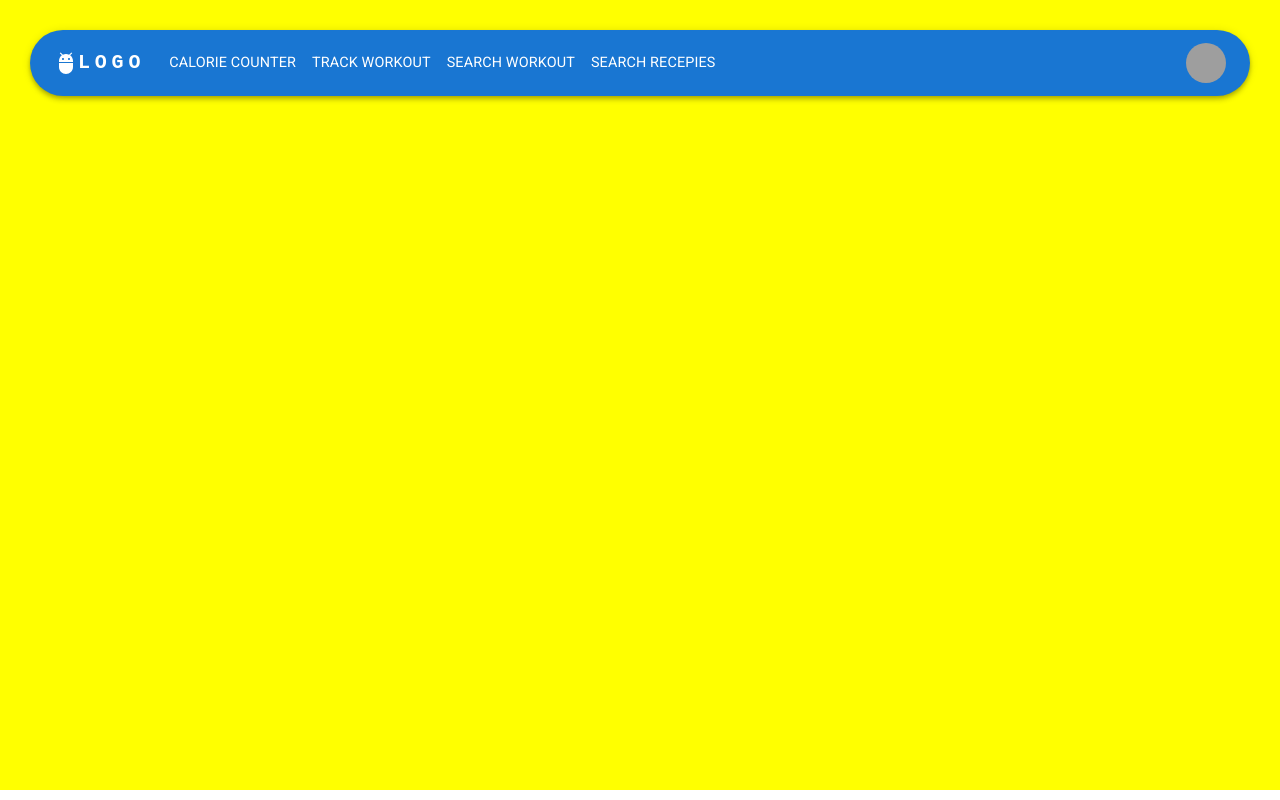
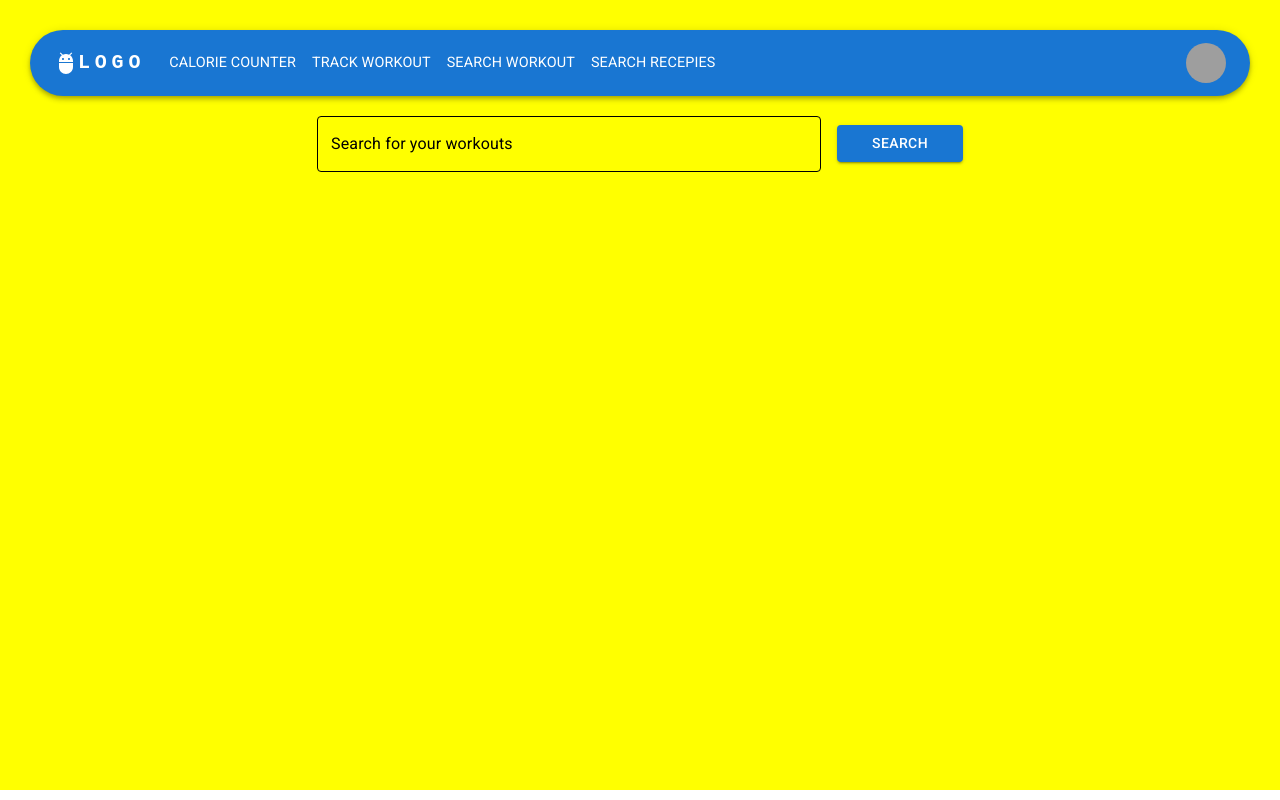
Before and after one commit to Mr-Nobuddy/Fitness-App, a React (Create React App) app: page /searchworkout in a window 1280 px wide. Built offline with nearby package versions, Linux system fonts and the light colour scheme; grey boxes are pictures that could not be loaded.

Commit message:
added one more page searchworkout

```diff
--- a/src/Components/CalorieCounter.jsx
+++ b/src/Components/CalorieCounter.jsx
@@ -17,7 +17,7 @@ import CardActions from "@mui/material/CardActions";
 import CardContent from "@mui/material/CardContent";
 import NavBar from "./NavBar";
 import { IoIosCloseCircleOutline } from "react-icons/io";
-import CircularProgress from '@mui/material/CircularProgress';
+import CircularProgress from "@mui/material/CircularProgress";
 
 const Home = () => {
   const [searchFood, setSearchFood] = React.useState("");
@@ -203,7 +203,7 @@ const Home = () => {
             height: "55px",
             "&:hover": { backgroundColor: "black" },
             borderRadius: "50px",
-            marginBottom:"20px"
+            marginBottom: "20px",
           }}
           onClick={handleSearch}
         >
@@ -211,7 +211,14 @@ const Home = () => {
           Search{" "}
         </Button>
       </Box>
-      <Box sx={{ display: showLoader ? "flex" : "none",width:"100%",justifyContent:"center",alignItems:"center"}}>
+      <Box
+        sx={{
+          display: showLoader ? "flex" : "none",
+          width: "100%",
+          justifyContent: "center",
+          alignItems: "center",
+        }}
+      >
         <CircularProgress />
       </Box>
       {show ? (
@@ -235,7 +242,9 @@ const Home = () => {
                   sx={{
                     fontWeight: "900",
                     fontSize: "2.2rem",
-                    textAlign: "center",
+                    textAlign: "start",
+                    width: "80%",
+                    // border:"1px solid black"
                   }}
                 >
                   {name}
@@ -246,11 +255,33 @@ const Home = () => {
                     display: "flex",
                     justifyContent: "flex-end",
                     alignItems: "center",
-                    width: "100%",
+                    width: "20%",
+                    // border:"1px solid black"
                   }}
                   // onClick={() => setShow(false)}
                 >
-                  <IoIosCloseCircleOutline size={40} onClick={() => setShow(false)} style={{cursor:"pointer"}}/>
+                  <IoIosCloseCircleOutline
+                    size={40}
+                    onClick={() => setShow(false)}
+                    style={{ cursor: "pointer" }}
+                  />
+                </Typography>
+              </Stack>
+
+              <Stack sx={{ marginBottom: "10px" }} direction="row">
+                <Typography sx={{ fontWeight: "900", fontSize: "1.5rem" }}>
+                  Servings
+                </Typography>
+                <Typography
+                  sx={{
+                    fontSize: "1.1rem",
+                    display: "flex",
+                    justifyContent: "flex-end",
+                    alignItems: "center",
+                    width: "100%",
+                  }}
+                >
+                  {servings}
                 </Typography>
               </Stack>
 
@@ -360,7 +391,7 @@ const Home = () => {
       ) : (
         ""
       )}
-      <Box sx={{ marginTop: "20px", width: "100%" ,marginBottom:"70px"}}>
+      <Box sx={{ marginTop: "20px", width: "100%", marginBottom: "70px" }}>
         <Accordion>
           <AccordionSummary
             expandIcon={<ExpandMoreIcon />}
--- a/src/Components/SearchWorkout.jsx
+++ b/src/Components/SearchWorkout.jsx
@@ -1,13 +1,117 @@
-import { Box } from '@mui/material'
-import React from 'react'
-import NavBar from './NavBar'
+import { Autocomplete, Box, Button, Stack, TextField } from "@mui/material";
+import React, { useState } from "react";
+import NavBar from "./NavBar";
+import axios from "axios";
+import Card from "@mui/material/Card";
+import CardActions from "@mui/material/CardActions";
+import CardContent from "@mui/material/CardContent";
 
 const SearchWorkout = () => {
+  const [search_ex, setSearchEx] = useState("");
+  const [show, setShow] = useState(false);
+  const [showLoader, setShowLoader] = useState(false);
+  const [bodypart, setBodyPart] = useState("");
+  const [equipment, setEquipment] = useState("");
+  const [gif, setGif] = useState("");
+  const [workout_name, setWorkOutName] = useState("");
+  const [targetMuscle, setTargetMuscle] = useState("");
+  const [secondaryMuscles, setSecondaryMuscles] = useState([]);
+  const [instruction, setInstructions] = useState([]);
+
+  const options = {
+    method: "GET",
+    url: `https://exercisedb.p.rapidapi.com/exercises/name/${search_ex}`,
+    params: { limit: "1000" },
+    headers: {
+      "X-RapidAPI-Key": "f775f70b37msh97fa7ed0c6cd78cp17d0a4jsn0725e9aaad31",
+      "X-RapidAPI-Host": "exercisedb.p.rapidapi.com",
+    },
+  };
+  const handleSearch = async () => {
+    try {
+      const response = await axios.request(options);
+      console.log(response.data);
+    } catch (error) {
+      console.error(error);
+    }
+  };
+
   return (
     <Box sx={{ backgroundColor: "yellow", padding: "10px", height: "96.2vh" }}>
-      <NavBar/>
+      <NavBar />
+      <Box
+        sx={{
+          display: "flex",
+          alignItems: "center",
+          gap: 2,
+          justifyContent: "center",
+          marginBottom: "10px",
+          marginTop: "20px",
+        }}
+      >
+        <TextField
+          variant="outlined"
+          label="Search for your workouts"
+          onChange={(e) => setSearchEx(e.target.value.split(" ").join("%20"))}
+          sx={{
+            width: "40%",
+            "& fieldset": { borderColor: "black" },
+            "& label": { color: "black" },
+            "& input": { color: "black" },
+            "&:hover": { borderColor: "black" },
+          }}
+        />
+        <Button
+          variant="contained"
+          sx={{
+            width: "10%",
+            "&:hover": { backgroundColor: "black", color: "#fff" },
+            transition: "0.2s ease-in-out",
+          }}
+          onClick={handleSearch}
+        >
+          Search
+        </Button>
+      </Box>
+
+      <Box>
+        {show ? (
+          <Box
+            sx={{
+              borderRadius: "50px",
+              marginLeft: "50px",
+              marginRight: "50px",
+              display: "flex",
+              justifyContent: "center",
+              alignItems: "center",
+            }}
+          >
+            <Card
+              sx={{ minWidth: 275, width: "50%", borderRadius: "20px" }}
+              elevation={3}
+            >
+              <CardContent>
+                <Stack direction="row" sx={{ marginBottom: "10px" }}>
+                  {/* <Typography
+                    sx={{
+                      fontWeight: "900",
+                      fontSize: "1.5rem",
+                      textAlign: "start",
+                      width: "70%",
+                    }}
+                  >
+                    {}
+                  </Typography> */}
+                </Stack>
+              </CardContent>
+            </Card>
+          </Box>
+        ) : (
+          ""
+        )}
+      </Box>
     </Box>
-  )
-}
+  );
+};
 
-export default SearchWorkout
+export default SearchWorkout;
--- a/src/Components/TrackWorkout.jsx
+++ b/src/Components/TrackWorkout.jsx
@@ -93,15 +93,15 @@ const TrackWorkout = () => {
               alignItems: "center",
             }}
           >
-            <Card sx={{ minWidth: 275, width: "50%" }} elevation={3}>
+            <Card sx={{ minWidth: 275, width: "50%", borderRadius:"20px" }} elevation={3}>
               <CardContent>
                 <Stack direction="row" sx={{ marginBottom: "10px" }}>
                   <Typography
                     sx={{
                       fontWeight: "900",
                       fontSize: "1.5rem",
-                      textAlign: "center",
-                      width: "50%",
+                      textAlign: "start",
+                      width: "70%",
                     }}
                   >
                     {ex_name}
@@ -112,7 +112,7 @@ const TrackWorkout = () => {
                       display: "flex",
                       justifyContent: "flex-end",
                       alignItems: "center",
-                      width: "100%",
+                      width: "30%",
                       cursor: "pointer",
                     }}
                     onClick={() => setShow(false)}
```
